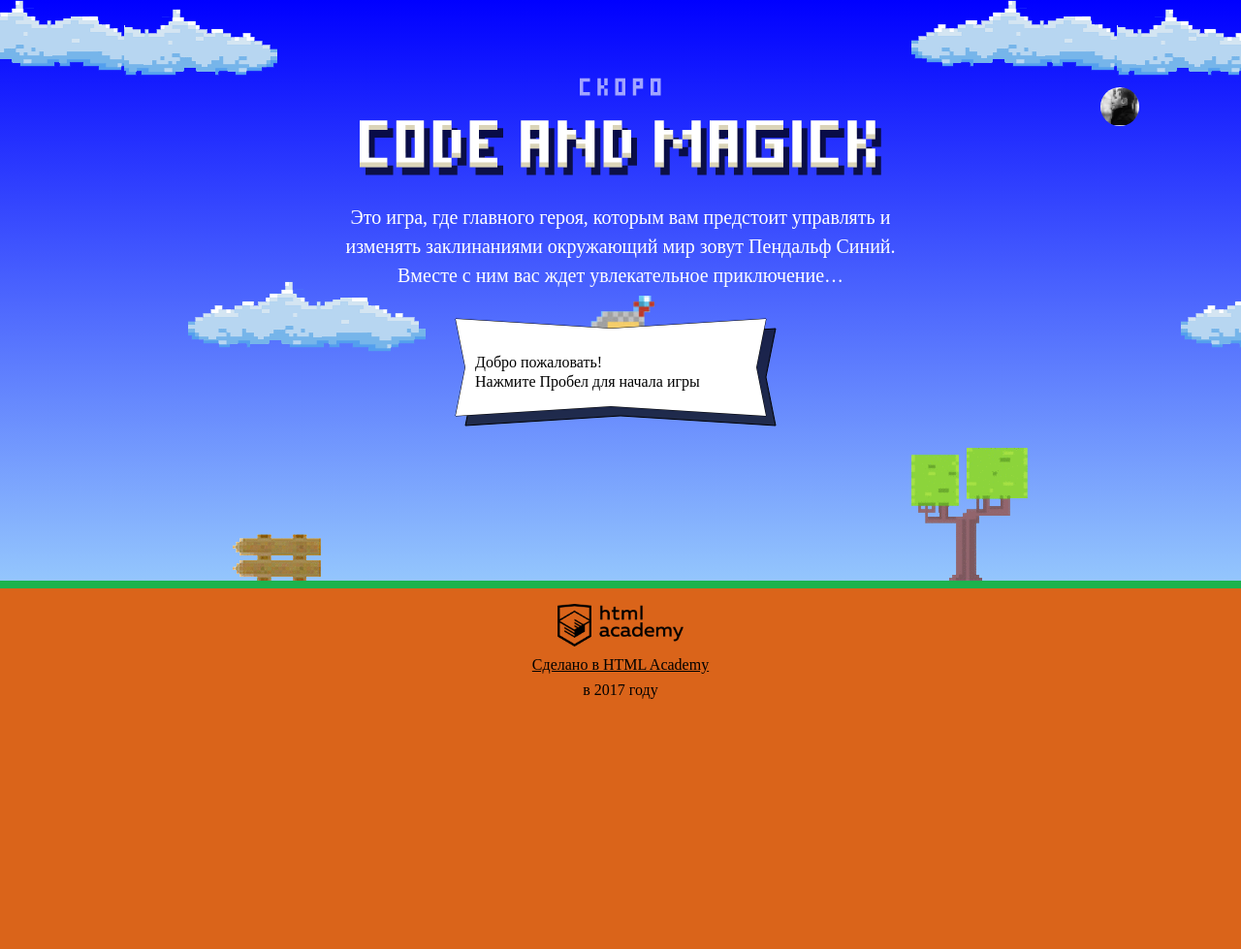
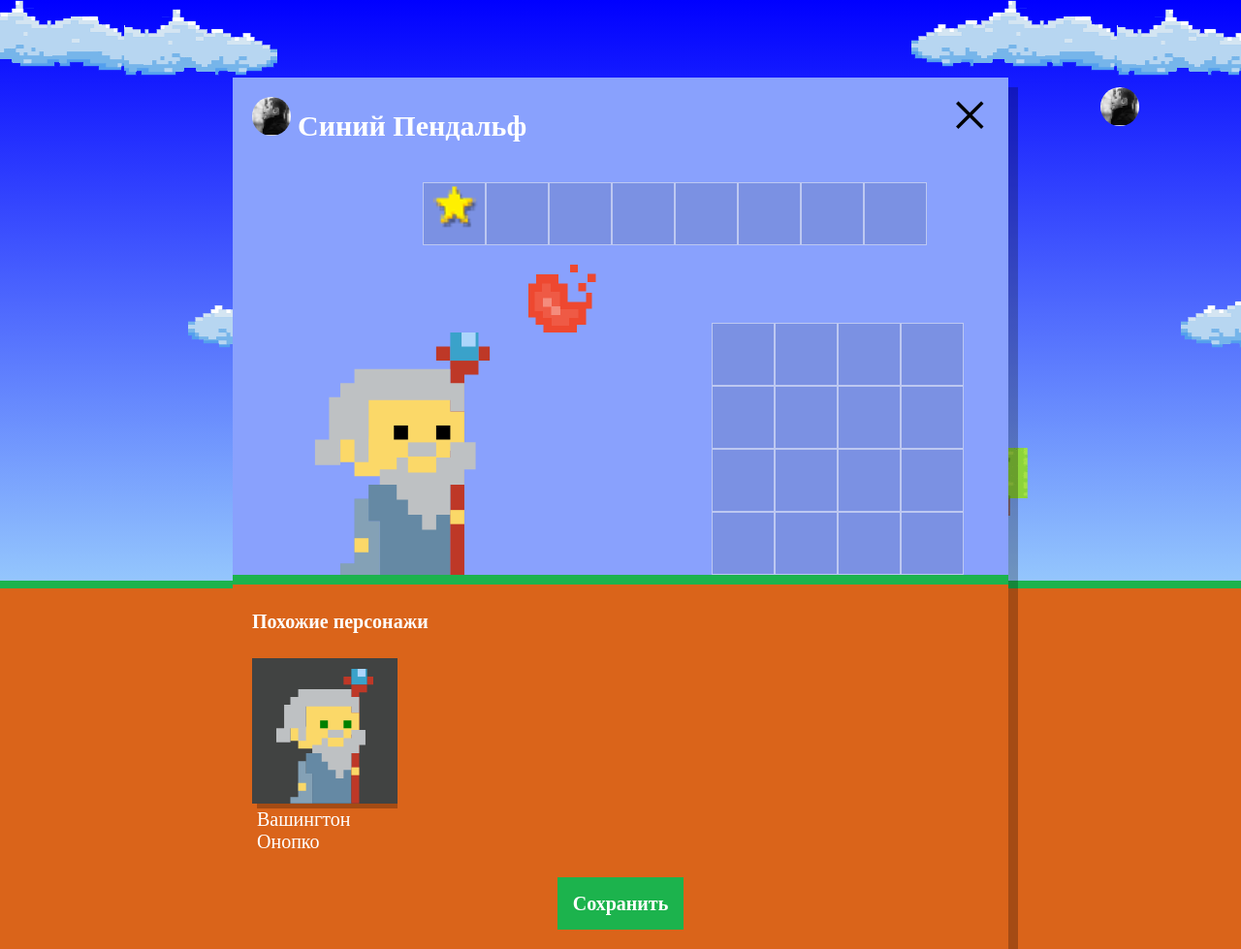
Before and after one commit to bitnikvasya/674677-code-and-magick-17, a website: page index.html in a window 1280 px wide. Shown: the whole page at 97% size. Before the commit the page ends 800 px from the top, so only its background shows below. Drawn offline with Linux system fonts and the light colour scheme; a web font is replaced by a local one.

Commit message:
Учебный проект: нас орда

```diff
--- a/index.html
+++ b/index.html
@@ -204,6 +204,7 @@
   };
 </script>
 <script src="js/stat.js"></script>
+<script src="js/setup.js"></script>
 <script src="js/game.js"></script>
 </body>
 </html>
--- /dev/null
+++ b/js/setup.js
@@ -0,0 +1,45 @@
+'use strict';
+
+var WIZARD_FIRST_NAMES = ['Иван', 'Хуан Себастьян', 'Мария', 'Кристоф', 'Виктор', 'Юлия', 'Люпита', 'Вашингтон'];
+var WIZARD_SECOND_NAMES = ['да Марья', 'Верон', 'Мирабелла', 'Вальц', 'Онопко', 'Топольницкая', 'Нионго', 'Ирвинг'];
+var WIZARD_COAT_COLORS = ['rgb(101, 137, 164)', 'rgb(241, 43, 107)', 'rgb(146, 100, 161)', 'rgb(56, 159, 117)', 'rgb(215, 210, 55)', 'rgb(0, 0, 0)'];
+var WIZARD_EYE_COLORS = ['black', 'red', 'blue', 'yellow', 'green'];
+
+var userDialog = document.querySelector('.setup');
+userDialog.classList.remove('hidden');
+
+var similarListElement = document.querySelector('.setup-similar-list');
+var similarWizardTemplate = document.querySelector('#similar-wizard-template').content.querySelector('.setup-similar-item');
+
+var randFirstName = Math.floor(Math.random() * WIZARD_FIRST_NAMES.length);
+var randSecondName = Math.floor(Math.random() * WIZARD_SECOND_NAMES.length);
+var randCoatColor = Math.floor(Math.random() * WIZARD_COAT_COLORS.length);
+var randEyeColor = Math.floor(Math.random() * WIZARD_EYE_COLORS.length);
+
+var wizards = [
+  {
+    name: WIZARD_FIRST_NAMES[randFirstName] + ' ' + WIZARD_SECOND_NAMES[randSecondName],
+    coatColor: WIZARD_COAT_COLORS[randCoatColor],
+    eyeColor: WIZARD_EYE_COLORS[randEyeColor]
+  }
+];
+
+var renderWizard = function (wizard) {
+  var wizardElement = similarWizardTemplate.cloneNode(true);
+
+  wizardElement.querySelector('.setup-similar-label').textContent = wizards[i].name;
+  wizardElement.querySelector('.wizard-coat').style.fill = wizards[i].coatColor;
+  wizardElement.querySelector('.wizard-eyes').style.fill = wizards[i].eyeColor;
+
+  return wizardElement;
+}
+
+var fragment = document.createDocumentFragment();
+
+for (var i = 0; i < wizards.length; i++) {
+  fragment.appendChild(renderWizard(wizards[i]));
+}
+
+similarListElement.appendChild(fragment);
+
+userDialog.querySelector('.setup-similar').classList.remove('hidden');
```
